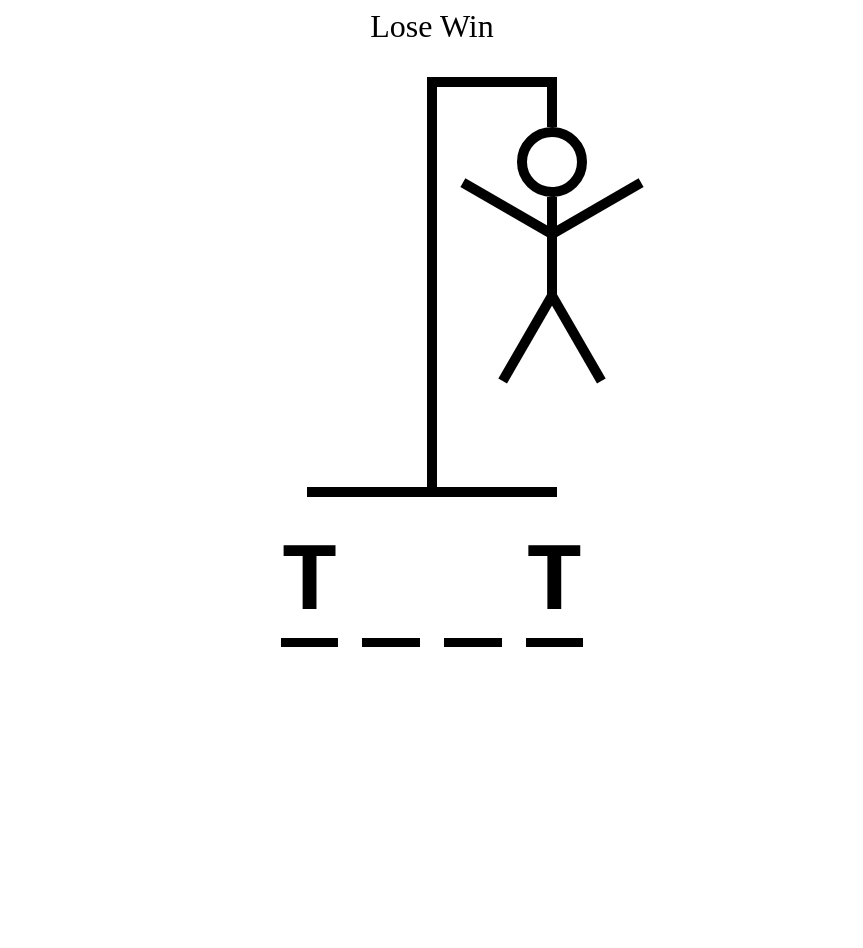
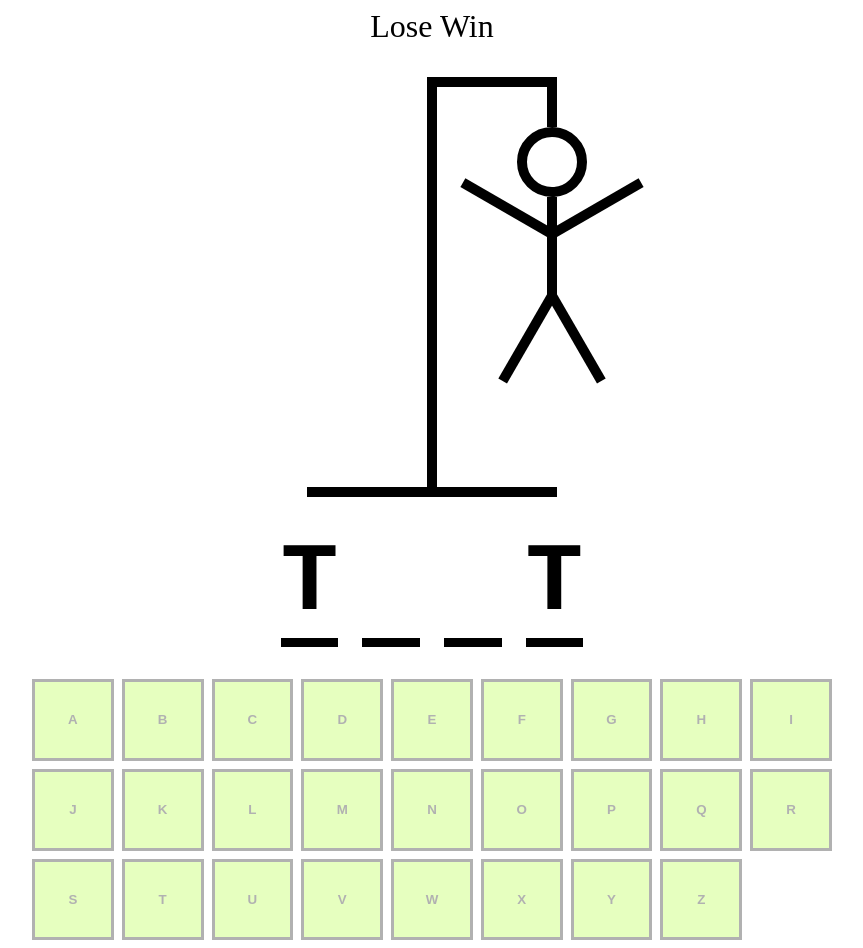
Before and after one commit to dhungwt/hangman-ts, a React (Vite) app: page / in a window 1280 px wide. Shown: the whole page, without its empty margins (208-1071 px from the left). Before the commit the page ends 800 px from the top, so only its background shows below. Built offline with nearby package versions, Linux system fonts and the light colour scheme.

Commit message:
keyboard added and styles

```diff
--- a/src/App.tsx
+++ b/src/App.tsx
@@ -27,7 +27,9 @@
         </div>
         <HangmanDrawing />
         <HangmanWord />
+        <div style={{alignSelf: "stretch"}}>
         <Keyboard />
+        </div>
       </div>
 
   )
--- /dev/null
+++ b/src/Keyboard.module.css
@@ -0,0 +1,25 @@
+.btn {
+  width: 100%;
+  background: greenyellow;
+  border: 3px solid black;
+  aspect-ratio: 1/1;
+  font-size: 2.5 rem;
+  text-transform: uppercase;
+  padding: 0.5rem;
+  font-weight: bold;
+  cursor: pointer;
+  color: black;
+}
+.btn.active {
+    background-color: hsl(200, 100%, 50%);
+    color: white;
+  }
+
+  .btn.inactive {
+    opacity: .3;
+  }
+
+  .btn:hover:not(:disabled),
+  .btn:focus:not(:disabled) {
+    background-color: hsl(200, 100%, 75%);
+  }
--- a/src/Keyboard.tsx
+++ b/src/Keyboard.tsx
@@ -1,3 +1,49 @@
-export function Keyboard(){
+import styles from "./Keyboard.module.css"
 
+const KEYS = [
+  "a",
+  "b",
+  "c",
+  "d",
+  "e",
+  "f",
+  "g",
+  "h",
+  "i",
+  "j",
+  "k",
+  "l",
+  "m",
+  "n",
+  "o",
+  "p",
+  "q",
+  "r",
+  "s",
+  "t",
+  "u",
+  "v",
+  "w",
+  "x",
+  "y",
+  "z",
+];
+
+export function Keyboard() {
+  return (
+    <div
+      style={{
+        display: "grid",
+        gridTemplateColumns: "repeat(auto-fit, minmax(75px, 1fr))",
+        gap: ".5rem"
+      }}
+    >
+{KEYS.map(key=>{
+    return (
+        <button className={`${styles.btn} ${styles.inactive}`} key={key}>{key}</button>
+    )
+})}
+
+    </div>
+  );
 }
```
